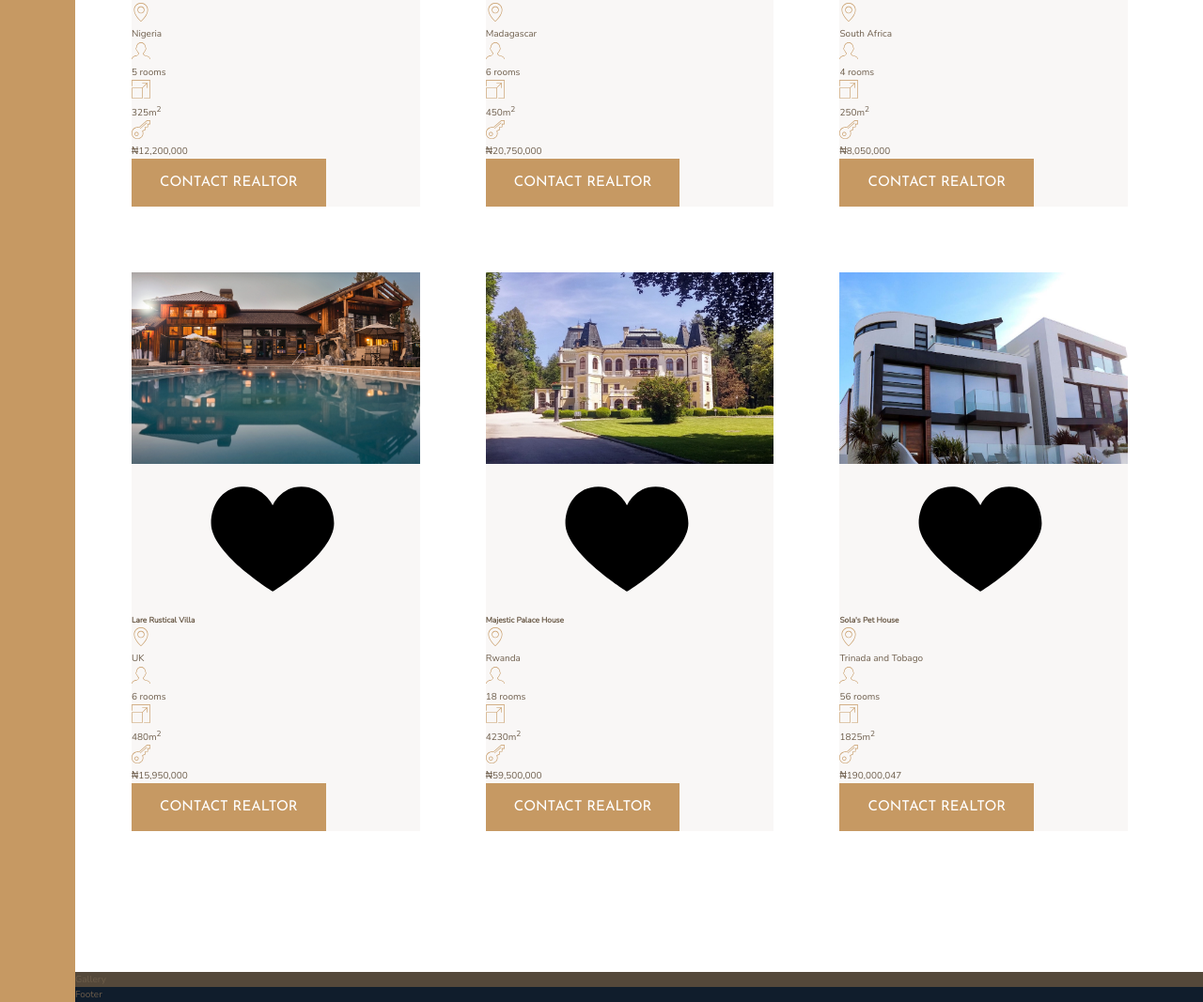
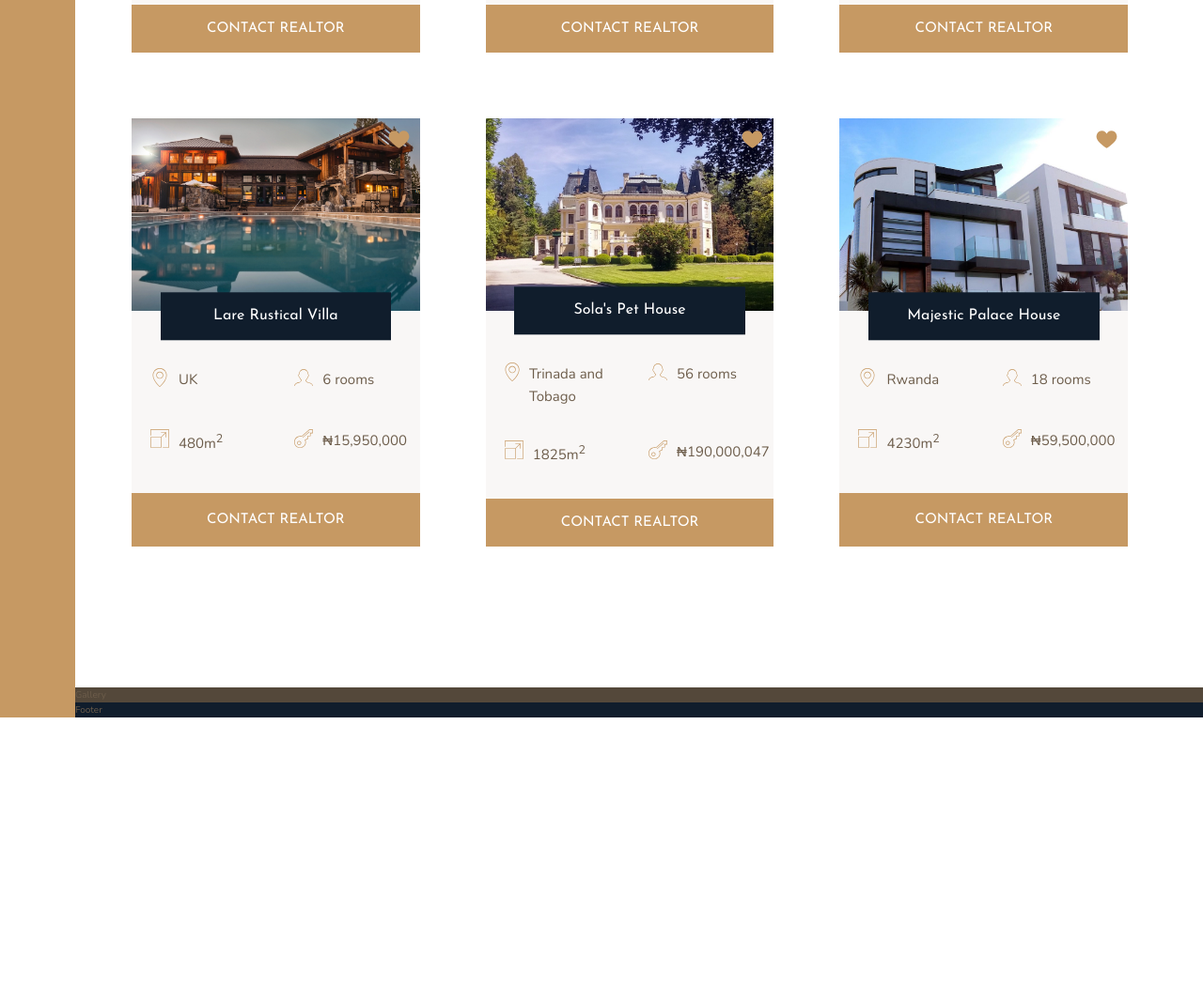
Before and after one commit to akindoju/nexter, a website: page index.html in a window 1280 px wide. Shown: the part 2400-3467 px from the top of the page at 94% size. After the commit the page ends 3164 px from the top, so only its background shows below. Drawn offline with nearby package versions, Linux system fonts and the light colour scheme.

Commit message:
Finished homes section

```diff
--- a/index.html
+++ b/index.html
@@ -107,7 +107,7 @@
         Lorem ipsum dolor sit, amet consectetur adipisicing elit. Quos corporis
         nulla neque illum tempore beatae quo modi dicta mollitia vel?
       </p>
-      <button class="btn">FInd your own home</button>
+      <button class="btn">Find your own home</button>
     </div>
 
     <section class="homes">
@@ -141,7 +141,7 @@
           </svg>
           <p>₦12,200,000</p>
         </div>
-        <button class="btn">Contact Realtor</button>
+        <button class="btn home__btn">Contact Realtor</button>
       </div>
 
       <div class="home">
@@ -174,7 +174,7 @@
           </svg>
           <p>₦20,750,000</p>
         </div>
-        <button class="btn">Contact Realtor</button>
+        <button class="btn home__btn">Contact Realtor</button>
       </div>
 
       <div class="home">
@@ -207,7 +207,7 @@
           </svg>
           <p>₦8,050,000</p>
         </div>
-        <button class="btn">Contact Realtor</button>
+        <button class="btn home__btn">Contact Realtor</button>
       </div>
 
       <div class="home">
@@ -240,11 +240,44 @@
           </svg>
           <p>₦15,950,000</p>
         </div>
-        <button class="btn">Contact Realtor</button>
+        <button class="btn home__btn">Contact Realtor</button>
       </div>
 
       <div class="home">
         <img src="img/house-5.jpeg" alt="House 5" class="home__img" />
+        <svg class="home__like">
+          <use xlink:href="img/sprite.svg#icon-heart-full" />
+        </svg>
+        <h5 class="home__name">Sola's Pet House</h5>
+        <div class="home__location">
+          <svg>
+            <use xlink:href="img/sprite.svg#icon-map-pin" />
+          </svg>
+          <p>Trinada and Tobago</p>
+        </div>
+        <div class="home__rooms">
+          <svg>
+            <use xlink:href="img/sprite.svg#icon-profile-male" />
+          </svg>
+          <p>56 rooms</p>
+        </div>
+        <div class="home__area">
+          <svg>
+            <use xlink:href="img/sprite.svg#icon-expand" />
+          </svg>
+          <p>1825m<sup>2</sup></p>
+        </div>
+        <div class="home__price">
+          <svg>
+            <use xlink:href="img/sprite.svg#icon-key" />
+          </svg>
+          <p>₦190,000,047</p>
+        </div>
+        <button class="btn home__btn">Contact Realtor</button>
+      </div>
+
+      <div class="home">
+        <img src="img/house-6.jpeg" alt="House 6" class="home__img" />
         <svg class="home__like">
           <use xlink:href="img/sprite.svg#icon-heart-full" />
         </svg>
@@ -273,40 +306,7 @@
           </svg>
           <p>₦59,500,000</p>
         </div>
-        <button class="btn">Contact Realtor</button>
-      </div>
-
-      <div class="home">
-        <img src="img/house-6.jpeg" alt="House 6" class="home__img" />
-        <svg class="home__like">
-          <use xlink:href="img/sprite.svg#icon-heart-full" />
-        </svg>
-        <h5 class="home__name">Sola's Pet House</h5>
-        <div class="home__location">
-          <svg>
-            <use xlink:href="img/sprite.svg#icon-map-pin" />
-          </svg>
-          <p>Trinada and Tobago</p>
-        </div>
-        <div class="home__rooms">
-          <svg>
-            <use xlink:href="img/sprite.svg#icon-profile-male" />
-          </svg>
-          <p>56 rooms</p>
-        </div>
-        <div class="home__area">
-          <svg>
-            <use xlink:href="img/sprite.svg#icon-expand" />
-          </svg>
-          <p>1825m<sup>2</sup></p>
-        </div>
-        <div class="home__price">
-          <svg>
-            <use xlink:href="img/sprite.svg#icon-key" />
-          </svg>
-          <p>₦190,000,047</p>
-        </div>
-        <button class="btn">Contact Realtor</button>
+        <button class="btn home__btn">Contact Realtor</button>
       </div>
     </section>
 
--- a/package.json
+++ b/package.json
@@ -1,5 +1,5 @@
 {
-  "name": "Nexter",
+  "name": "nexter",
   "version": "1.0.0",
   "description": "Nexter webpage",
   "main": "index.js",
@@ -17,8 +17,9 @@
   "devDependencies": {
     "autoprefixer": "^7.1.4",
     "concat": "^1.0.3",
+    "live-server": "^1.2.1",
     "node-sass": "^4.5.3",
     "npm-run-all": "^4.1.1",
-    "postcss-cli": "^4.1.1"
+    "postcss-cli": "^8.3.1"
   }
 }
--- a/sass/_homes.scss
+++ b/sass/_homes.scss
@@ -8,28 +8,68 @@
 
 .home {
   background-color: $color-grey-light-1;
+  display: grid;
+  grid-template-columns: repeat(2,1fr);
+  grid-row-gap: 3.5rem;
 
   &__img {
     width: 100%;
+    grid-column: 1/-1;
+    grid-row: 1/2;
   }
 
   &__like {
+    grid-column: 2/3;
+    grid-row: 1/2;
+    fill: $color-primary;
+    height: 2.5rem;
+    width: 2.5rem;
+    z-index: 20;
+    justify-self: flex-end;
+    margin: 1rem;
   }
 
   &__name {
+    grid-row: 1/2;
+    grid-column: 1/-1;
+    justify-self: center;
+    width: 80%;
+    z-index: 3;
+    align-self: end;
+    font-family: $font-display;
+    font-size: 1.6rem;
+    text-align: center;
+    padding: 1.25rem;
+    background-color: $color-secondary;
+    color: #fff;
+    font-weight: 400;
+    transform: translateY(50%);
+  }
+
+  &__location,
+  &__rooms {
+    margin-top: 2rem;
   }
 
   &__location,
   &__rooms,
   &__area,
   &__price {
+font-size: 1.5rem;
+margin-left: 2rem;
+display: flex;
+align-items: centerb;
+
     svg {
       fill: $color-primary;
       height: 2rem;
       width: 2rem;
+      margin-right: 1rem;
     }
 
-    p {
-    }
+  }
+
+  &__btn {
+    grid-column: 1/-1;
   }
 }
```
Also changed, not shown: css/style.css, 1 other file.
